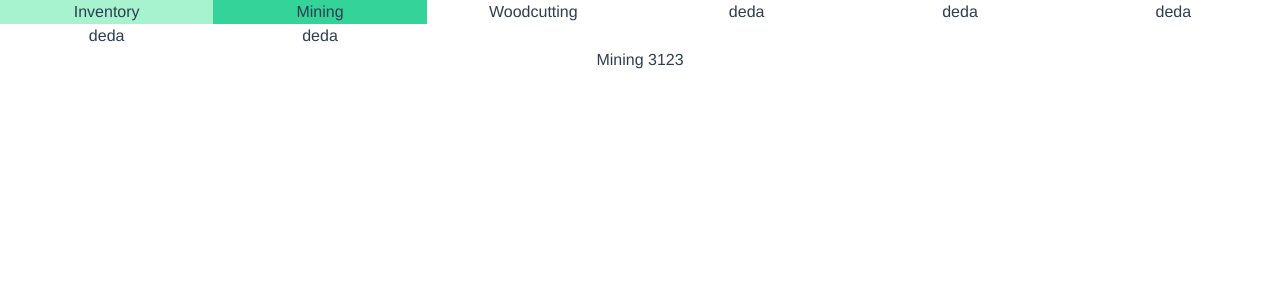
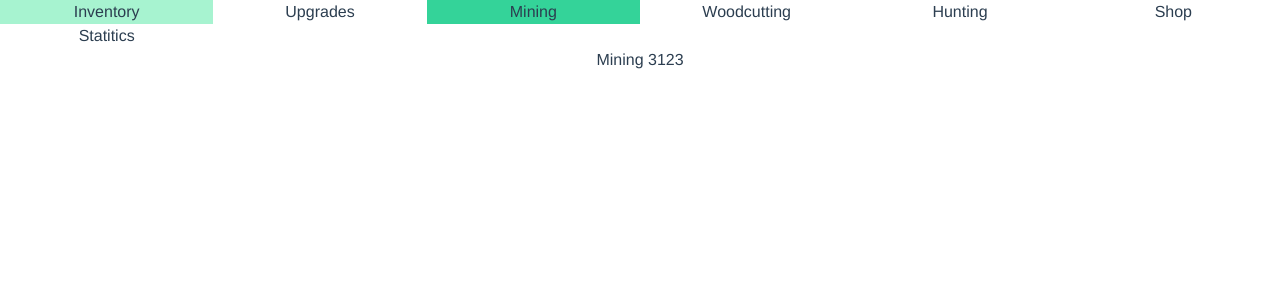
Before and after one commit to aleksandar-radev/best-idle-game, a Vue app: page / in a window 1280 px wide. Shown: the top 300 px of the page. Built offline with nearby package versions, Linux system fonts and the light colour scheme.

Commit message:
add menu items as objects

```diff
--- a/src/components/Header/GameHeader.vue
+++ b/src/components/Header/GameHeader.vue
@@ -1,8 +1,8 @@
 <template lang="">
 <div class="grid grid-cols-3 sm:grid-cols-6">
   <MenuItem v-for="item in menuItems"
-  @click="setActive(item)" :key="item" :name=item
-  :class="this.$store.state.activeMenu == item ? 'bg-green-400' : ''"
+  @click="setActive(item.name)" :key="item" :name=item.name
+  :class="this.$store.state.activeMenu == item.name ? 'bg-green-400' : ''"
   class="hover:bg-green-200" />
 </div>
 </template>
@@ -23,9 +23,32 @@ export default {
   },
   data () {
     return {
-      menuItems: ['Inventory', 'Mining', 'Woodcutting', 'deda', 'deda', 'deda', 'deda', 'deda']
+      menuItems: {
+        inventory: {
+          name: 'Inventory'
+        },
+        upgrades: {
+          name: 'Upgrades'
+        },
+        mining: {
+          name: 'Mining'
+        },
+        woodcutting: {
+          name: 'Woodcutting'
+        },
+        hunting: {
+          name: 'Hunting'
+        },
+        shop: {
+          name: 'Shop'
+        },
+        statistics: {
+          name: 'Statitics'
+        }
+      }
     }
-  }
+  },
+  created () {}
 }
 </script>
 
```
